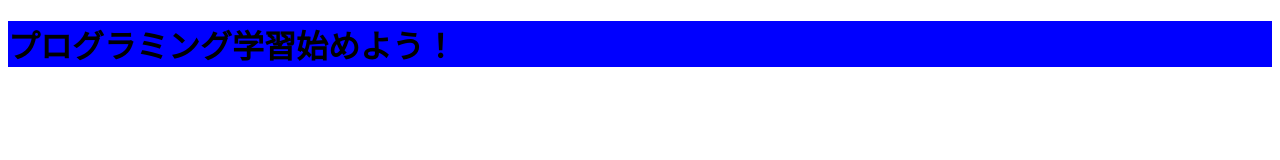
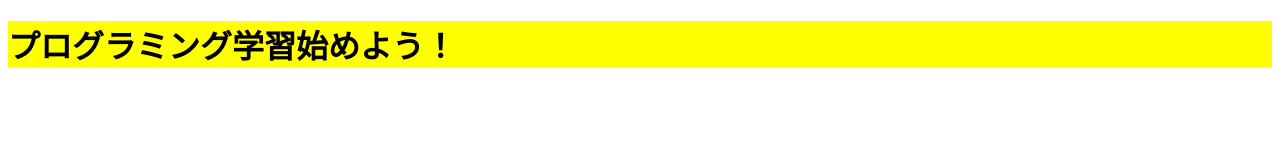
Before and after one commit to tomona-0311/TEST, a plain HTML site: page index.html in a window 1280 px wide. Drawn offline with Linux system fonts and the light colour scheme.

Commit message:
黄色に変更

```diff
--- a/index.html
+++ b/index.html
@@ -12,6 +12,6 @@
 
 <style>
   h1 {
-      background-color: blue;
+      background-color: yellow;
     }
 </style>
--- a/style.css
+++ b/style.css
@@ -0,0 +1,6 @@
+
+
+
+ h1 {
+      background-color: orange;
+    }
```
